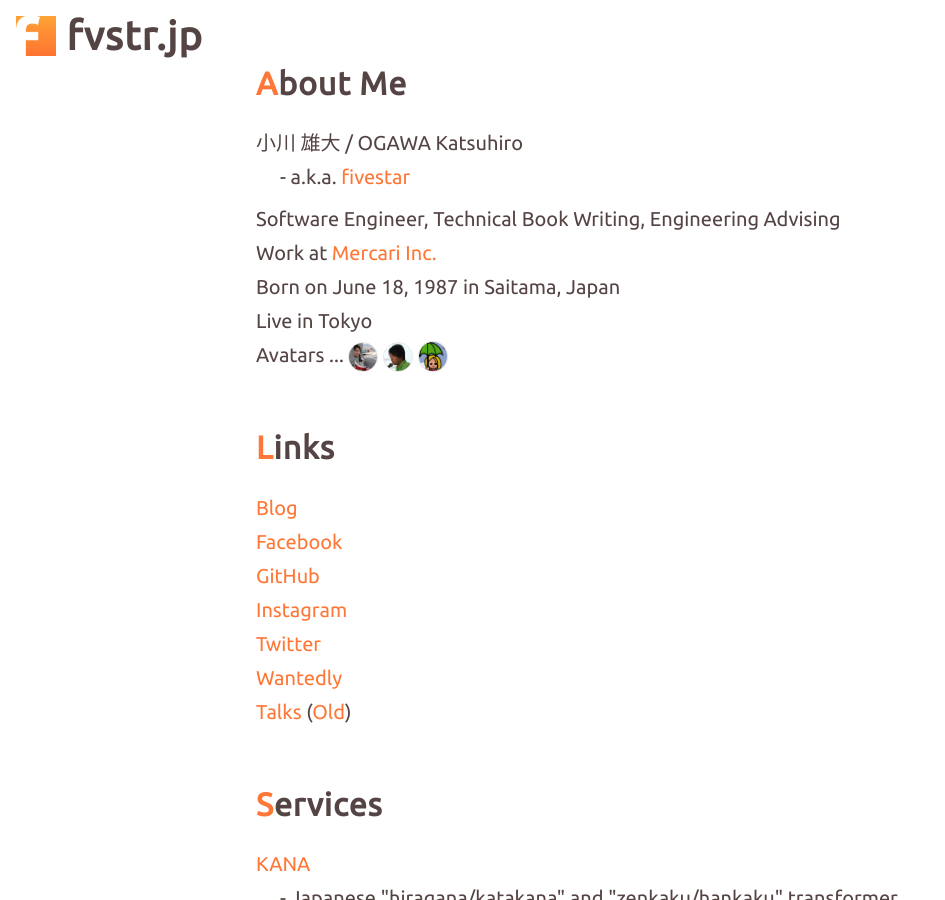
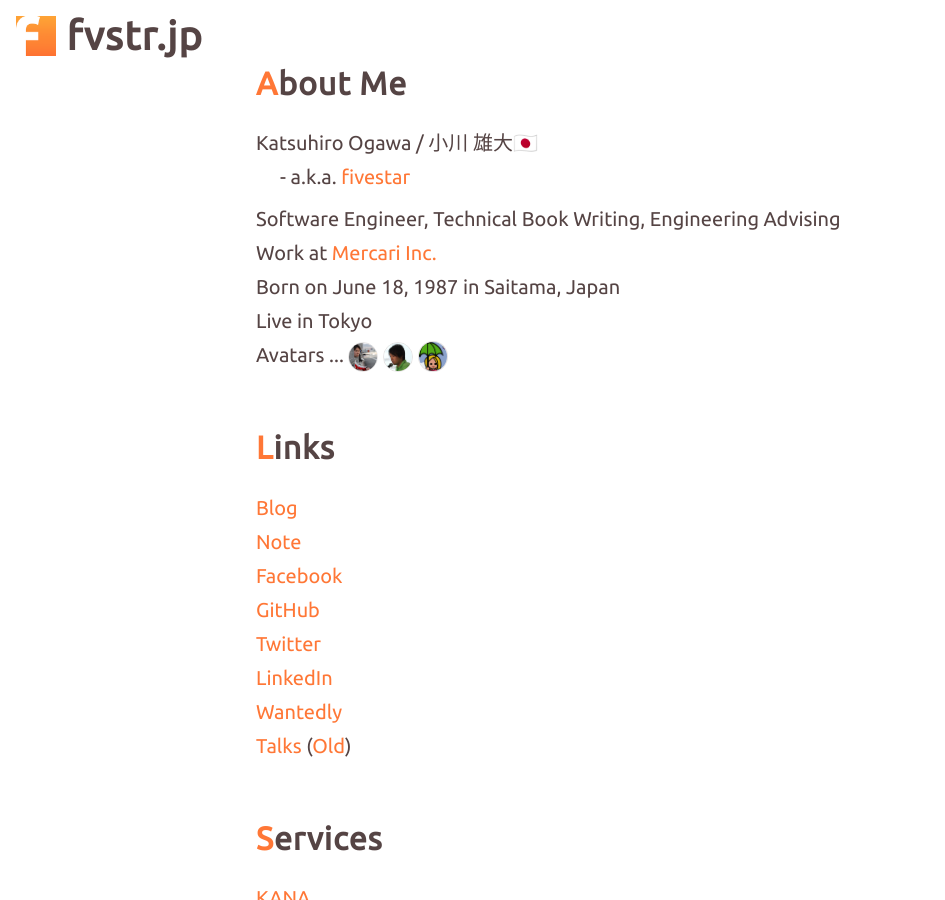
Before and after one commit to fivestar/fivestar.github.io, a Jekyll site: the page built from index.html, in a window 1280 px wide and 900 px high. Shown: the whole window, without its empty margins (0-945 px from the left). Built offline with Jekyll 4.4.1, drawn with Linux system fonts in a browser that asks for light colours; some web fonts are replaced.

Commit message:
Modify profile

```diff
--- a/index.html
+++ b/index.html
@@ -13,7 +13,7 @@
 
   <dl class="infolist">
     <dt class="infolist__term">
-      小川 雄大 / OGAWA Katsuhiro
+      Katsuhiro Ogawa / 小川 雄大🇯🇵
     </dt>
     <dd class="infolist__detail">
       a.k.a. <a href="https://github.com/fivestar">fivestar</a>
@@ -48,16 +48,19 @@
       <a href="http://fivestar.hatenablog.com/">Blog</a>
     </dt>
     <dt class="infolist__term">
+      <a href="https://note.com/fivestr">Note</a>
+    </dt>
+    <dt class="infolist__term">
       <a href="http://www.facebook.com/katsuhiro.ogawa">Facebook</a>
     </dt>
     <dt class="infolist__term">
       <a href="https://github.com/fivestar">GitHub</a>
     </dt>
     <dt class="infolist__term">
-      <a href="https://www.instagram.com/ko.fivestar/">Instagram</a>
+      <a href="http://twitter.com/fivestr">Twitter</a>
     </dt>
     <dt class="infolist__term">
-      <a href="http://twitter.com/fivestr">Twitter</a>
+      <a href="https://www.linkedin.com/in/katsuhiroogawa/">LinkedIn</a>
     </dt>
     <dt class="infolist__term">
       <a href="https://www.wantedly.com/users/90948">Wantedly</a>
```
